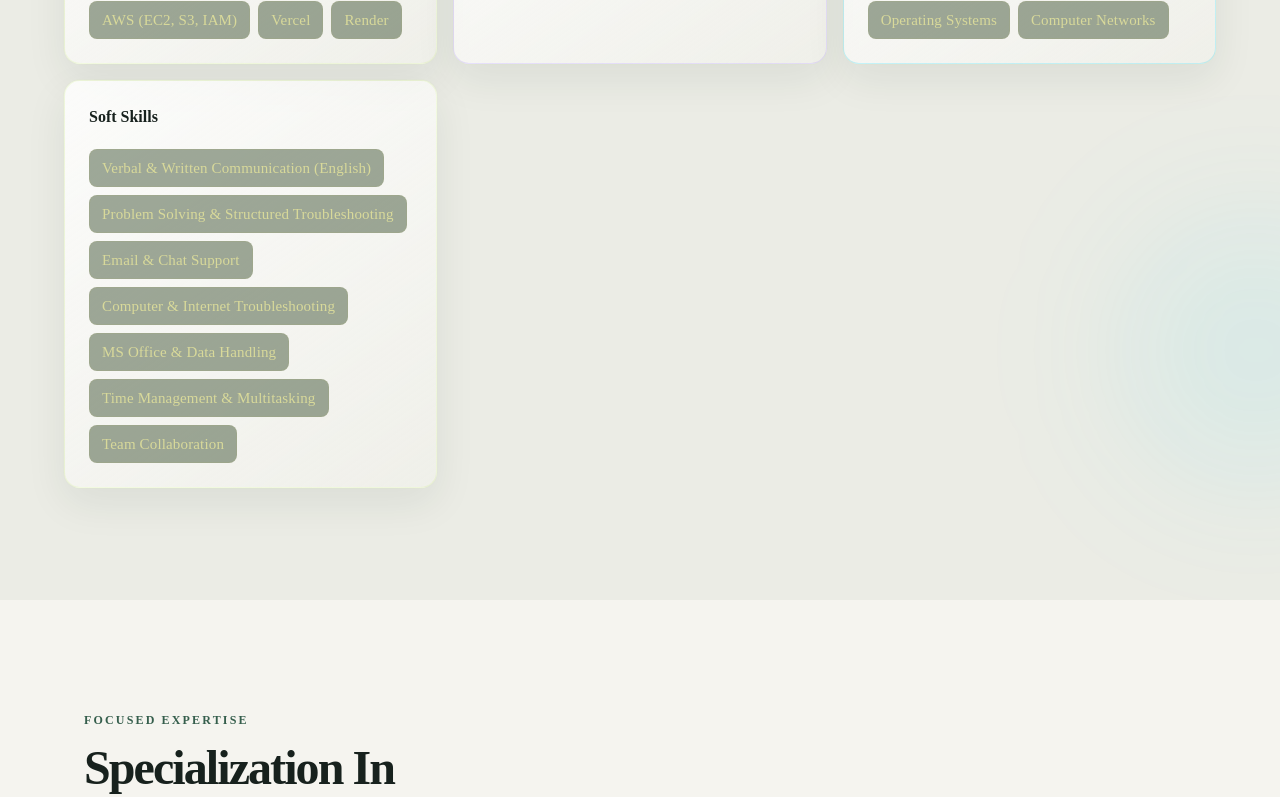
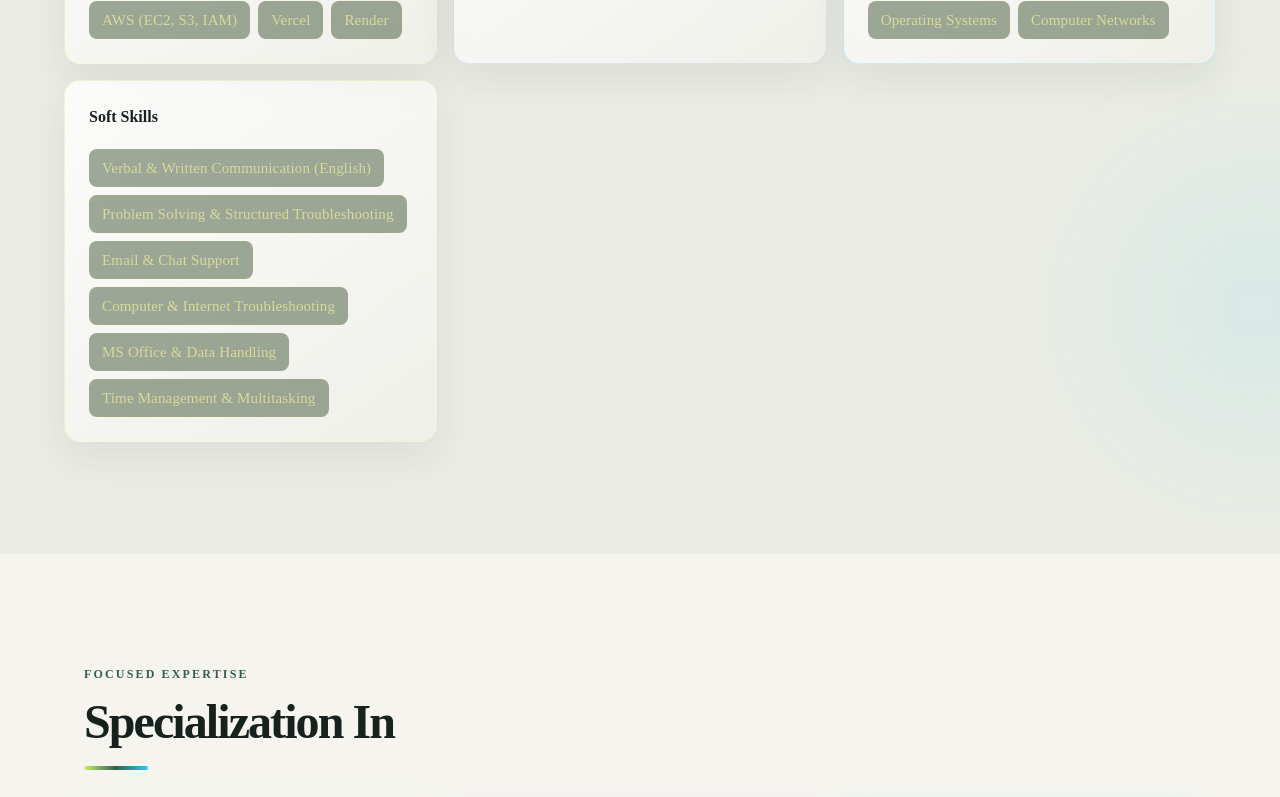
Before and after one commit to bhardwajshraddha/shraddha-portfolio-website, a Next.js app: page / in a window 1280 px wide. Shown: the part 2398-3195 px from the top of the page. Built offline with nearby package versions, Linux system fonts and the light colour scheme; no server answers.

Commit message:
Remove "Team Collaboration" from Soft Skills category

```diff
--- a/data/skills.ts
+++ b/data/skills.ts
@@ -100,7 +100,6 @@ export const skillCategories: SkillCategory[] = [
       "Computer & Internet Troubleshooting",
       "MS Office & Data Handling",
       "Time Management & Multitasking",
-      "Team Collaboration",
     ],
   },
 ];
```
